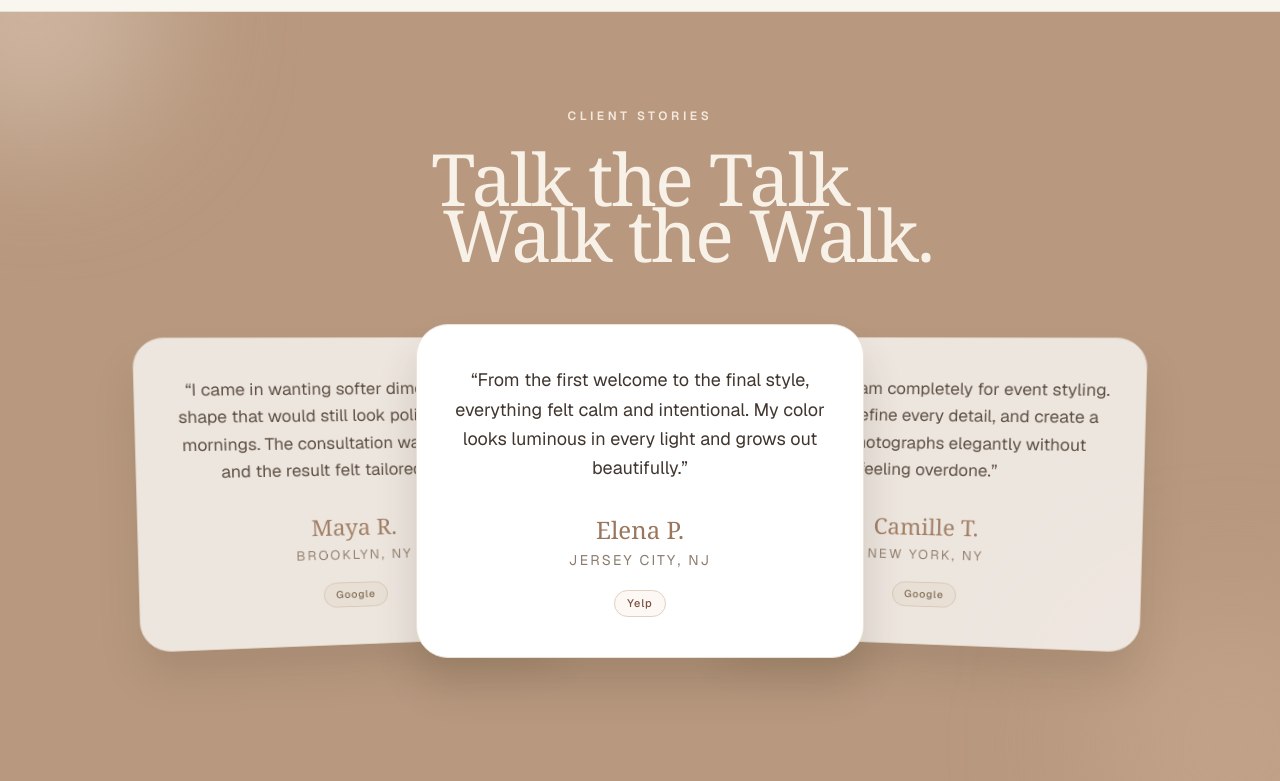
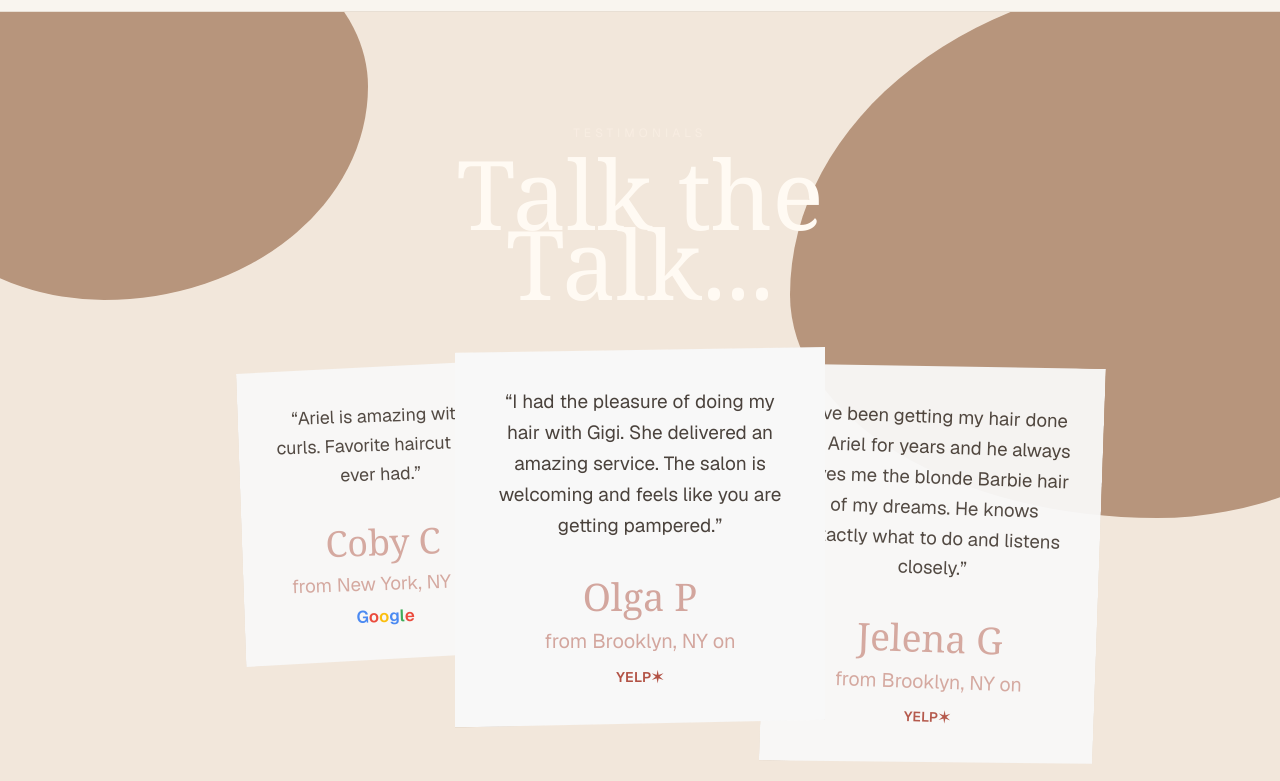
Before and after one commit to ugurcanyagiz/teamhairpro, a Next.js app: page / in a window 1280 px wide. Shown: the part 1040-1821 px from the top of the page. Built offline with nearby package versions, Linux system fonts and the light colour scheme.

Commit message:
Redesign homepage testimonials section styling

```diff
--- a/components/home/review-carousel-section.tsx
+++ b/components/home/review-carousel-section.tsx
@@ -13,43 +13,42 @@ type Review = {
 const reviews: Review[] = [
   {
     id: 1,
-    quote:
-      "I came in wanting softer dimension and a shape that would still look polished on busy mornings. The consultation was thoughtful, and the result felt tailored to me.",
-    name: "Maya R.",
-    location: "Brooklyn, NY",
+    quote: "Ariel is amazing with curls. Favorite haircut I\'ve ever had.",
+    name: "Coby C",
+    location: "New York, NY",
     source: "Google",
   },
   {
     id: 2,
     quote:
-      "From the first welcome to the final style, everything felt calm and intentional. My color looks luminous in every light and grows out beautifully.",
-    name: "Elena P.",
-    location: "Jersey City, NJ",
+      "I had the pleasure of doing my hair with Gigi. She delivered an amazing service. The salon is welcoming and feels like you are getting pampered.",
+    name: "Olga P",
+    location: "Brooklyn, NY",
     source: "Yelp",
   },
   {
     id: 3,
     quote:
-      "I trust this team completely for event styling. They listen, refine every detail, and create a look that photographs elegantly without feeling overdone.",
-    name: "Camille T.",
-    location: "New York, NY",
-    source: "Google",
+      "I\'ve been getting my hair done by Ariel for years and he always gives me the blonde Barbie hair of my dreams. He knows exactly what to do and listens closely.",
+    name: "Jelena G",
+    location: "Brooklyn, NY",
+    source: "Yelp",
   },
   {
     id: 4,
     quote:
-      "The cut brought movement back to my hair and made everyday styling genuinely easier. It still keeps its shape weeks later, which is rare for me.",
-    name: "Nora L.",
-    location: "Hoboken, NJ",
-    source: "Yelp",
+      "From consultation to finish, everything felt calm and intentional. My color looks luminous in every light and grows out beautifully.",
+    name: "Elena P",
+    location: "Jersey City, NJ",
+    source: "Google",
   },
   {
     id: 5,
     quote:
-      "I wanted modern but still timeless, and they struck that balance perfectly. The service felt refined, warm, and completely client-focused.",
-    name: "Ari S.",
-    location: "Queens, NY",
-    source: "Google",
+      "The cut brought movement back to my hair and made everyday styling genuinely easier. It still keeps its shape weeks later.",
+    name: "Nora L",
+    location: "Hoboken, NJ",
+    source: "Yelp",
   },
 ];
 
@@ -57,16 +56,20 @@ const AUTOPLAY_INTERVAL_MS = 5000;
 const SWIPE_THRESHOLD = 46;
 
 function SourceBadge({ source }: { source: Review["source"] }) {
-  const badgeClass =
-    source === "Google"
-      ? "border-[#e3d6c8] bg-[#faf7f2] text-[#6e5b47]"
-      : "border-[#e0d2c3] bg-[#fdf8f4] text-[#7a4f44]";
+  if (source === "Google") {
+    return (
+      <span className="inline-flex items-center text-lg font-semibold leading-none">
+        <span className="text-[#4285F4]">G</span>
+        <span className="text-[#EA4335]">o</span>
+        <span className="text-[#FBBC05]">o</span>
+        <span className="text-[#4285F4]">g</span>
+        <span className="text-[#34A853]">l</span>
+        <span className="text-[#EA4335]">e</span>
+      </span>
+    );
+  }
 
-  return (
-    <span className={`inline-flex items-center rounded-full border px-3 py-1 text-[11px] font-medium tracking-[0.08em] ${badgeClass}`}>
-      {source}
-    </span>
-  );
+  return <span className="text-sm font-semibold uppercase tracking-wide text-[#b25245]">yelp✶</span>;
 }
 
 export function ReviewCarouselSection() {
@@ -132,23 +135,24 @@ export function ReviewCarouselSection() {
   };
 
   return (
-    <section id="proof" className="relative overflow-hidden bg-[#b8997f] px-6 py-20 lg:px-8 lg:py-24" aria-labelledby="reviews-heading">
-      <div className="pointer-events-none absolute inset-0">
-        <div className="absolute -left-24 -top-32 h-64 w-64 rounded-full bg-[#d7c2af]/70 blur-3xl" />
-        <div className="absolute -right-24 bottom-0 h-72 w-72 rounded-full bg-[#c8a98f]/60 blur-3xl" />
+    <section id="proof" className="relative overflow-hidden bg-[#f2e7db] px-6 py-24 lg:px-10 lg:py-28" aria-labelledby="reviews-heading">
+      <div className="pointer-events-none absolute inset-0 overflow-hidden">
+        <div className="absolute -left-28 -top-20 h-[23rem] w-[30rem] rounded-[60%_40%_55%_45%/52%_42%_58%_48%] bg-[#b7957c]" />
+        <div className="absolute right-[-18%] top-[-4%] h-[34rem] w-[45rem] rounded-[58%_42%_49%_51%/59%_39%_61%_41%] bg-[#b7957c]" />
+        <div className="absolute -bottom-40 left-1/4 h-[20rem] w-[25rem] rounded-[56%_44%_48%_52%/62%_38%_62%_38%] bg-[#b7957c]" />
       </div>
 
       <div className="relative mx-auto w-full max-w-6xl">
-        <div className="text-center text-[#f8f1e8]">
-          <p className="text-xs font-semibold uppercase tracking-[0.3em] text-[#f4e9dc]">Client stories</p>
-          <h2 id="reviews-heading" className="mt-5 font-serif text-5xl font-normal leading-[0.95] tracking-tight sm:text-6xl lg:text-7xl">
-            <span className="block">Talk the Talk</span>
-            <span className="-mt-3 block pl-6 sm:pl-16 lg:pl-24">Walk the Walk.</span>
+        <div className="text-center text-[#fffaf3]">
+          <p className="text-[12px] uppercase tracking-[0.35em] text-[#f8ede2]">Testimonials</p>
+          <h2 id="reviews-heading" className="mt-3 font-serif text-6xl font-normal leading-[0.82] sm:text-7xl lg:text-8xl">
+            <span className="block">Talk the</span>
+            <span className="-mt-2 block">Talk...</span>
           </h2>
         </div>
 
         <div
-          className="relative mt-14"
+          className="relative mt-12"
           onMouseEnter={() => setIsHovered(true)}
           onMouseLeave={() => setIsHovered(false)}
           onPointerDown={handlePointerDown}
@@ -158,48 +162,52 @@ export function ReviewCarouselSection() {
           aria-roledescription="carousel"
           aria-label="Client reviews"
         >
-          <div className="hidden h-[420px] md:block" style={{ perspective: "1200px" }}>
+          <div className="hidden h-[430px] md:block" style={{ perspective: "1200px" }}>
             {reviews.map((review, index) => {
               const isActive = index === activeIndex;
               const isPrevious = index === previousIndex;
               const isNext = index === nextIndex;
               const isVisible = isActive || isPrevious || isNext;
 
-              let transform = "translateX(0) scale(0.9)";
+              let transform = "translateX(0) scale(0.92)";
               let opacity = 0;
               let zIndex = 0;
+              let widthClass = "max-w-[300px]";
 
               if (isActive) {
-                transform = "translateX(0) scale(1) rotateZ(0deg)";
+                transform = "translateX(0) translateY(-4px) scale(1) rotateZ(0deg)";
                 opacity = 1;
                 zIndex = 30;
+                widthClass = "max-w-[370px]";
               } else if (isPrevious) {
-                transform = "translateX(-64%) scale(0.92) rotateY(8deg) rotateZ(-1.5deg)";
-                opacity = 0.75;
+                transform = "translateX(-86%) translateY(4px) scale(0.94) rotateZ(-2deg)";
+                opacity = 0.95;
                 zIndex = 20;
               } else if (isNext) {
-                transform = "translateX(64%) scale(0.92) rotateY(-8deg) rotateZ(1.5deg)";
-                opacity = 0.75;
+                transform = "translateX(86%) translateY(8px) scale(0.98) rotateZ(2deg)";
+                opacity = 0.95;
                 zIndex = 20;
+                widthClass = "max-w-[340px]";
               }
 
               return (
                 <article
                   key={review.id}
-                  className="absolute left-1/2 top-0 w-full max-w-md -translate-x-1/2 rounded-[2rem] border border-[#ece2d8] bg-white px-8 py-10 text-center shadow-[0_28px_40px_rgba(52,35,20,0.16)] transition-all duration-700 ease-out"
+                  className={`absolute left-1/2 top-0 w-full ${widthClass} -translate-x-1/2 bg-[#f8f8f8] px-8 py-10 text-center shadow-[0_10px_18px_rgba(58,38,20,0.2)] transition-all duration-700 ease-out`}
                   style={{
                     transform,
                     opacity,
                     zIndex,
                     visibility: isVisible ? "visible" : "hidden",
-                    transitionDuration: prefersReducedMotion ? "0ms" : "900ms",
+                    clipPath: "polygon(0% 1.5%, 100% 0%, 100% 98%, 0% 100%)",
+                    transitionDuration: prefersReducedMotion ? "0ms" : "850ms",
                   }}
                   aria-hidden={!isActive}
                 >
-                  <p className="text-lg leading-relaxed text-[#40362f]">“{review.quote}”</p>
-                  <p className="mt-8 font-serif text-2xl text-[#9a765d]">{review.name}</p>
-                  <p className="mt-1 text-sm uppercase tracking-[0.16em] text-[#8b7b6d]">{review.location}</p>
-                  <div className="mt-5 flex justify-center">
+                  <p className="text-[19px] leading-relaxed text-[#4a423c]">“{review.quote}”</p>
+                  <p className="mt-9 font-serif text-[38px] leading-none text-[#d3a69e]">{review.name}</p>
+                  <p className="mt-3 text-xl text-[#d3a69e]">from {review.location} on</p>
+                  <div className="mt-3 flex justify-center">
                     <SourceBadge source={review.source} />
                   </div>
                 </article>
@@ -209,26 +217,26 @@ export function ReviewCarouselSection() {
 
           <div className="md:hidden">
             <article
-              className="mx-auto w-full max-w-md rounded-[1.75rem] border border-[#ece2d8] bg-white px-7 py-9 text-center shadow-[0_24px_32px_rgba(52,35,20,0.16)] transition-transform duration-700"
-              style={{ transform: `translateX(${dragOffset * 0.15}px)` }}
+              className="mx-auto w-full max-w-md bg-[#f8f8f8] px-7 py-9 text-center shadow-[0_10px_18px_rgba(58,38,20,0.2)] transition-transform duration-700"
+              style={{ transform: `translateX(${dragOffset * 0.15}px)`, clipPath: "polygon(0% 1.5%, 100% 0%, 100% 98%, 0% 100%)" }}
             >
-              <p className="text-base leading-relaxed text-[#40362f]">“{reviews[activeIndex].quote}”</p>
-              <p className="mt-7 font-serif text-2xl text-[#9a765d]">{reviews[activeIndex].name}</p>
-              <p className="mt-1 text-xs uppercase tracking-[0.16em] text-[#8b7b6d]">{reviews[activeIndex].location}</p>
-              <div className="mt-5 flex justify-center">
+              <p className="text-base leading-relaxed text-[#4a423c]">“{reviews[activeIndex].quote}”</p>
+              <p className="mt-7 font-serif text-4xl leading-none text-[#d3a69e]">{reviews[activeIndex].name}</p>
+              <p className="mt-2 text-lg text-[#d3a69e]">from {reviews[activeIndex].location} on</p>
+              <div className="mt-3 flex justify-center">
                 <SourceBadge source={reviews[activeIndex].source} />
               </div>
             </article>
           </div>
 
-          <div className="mt-10 flex justify-center gap-3" aria-label="Review slide selection">
+          <div className="mt-10 flex justify-center gap-2.5" aria-label="Review slide selection">
             {reviews.map((review, index) => (
               <button
                 key={review.id}
                 type="button"
                 onClick={() => goToIndex(index)}
                 className={`h-2.5 w-2.5 rounded-full transition ${
-                  index === activeIndex ? "scale-110 bg-[#f6ede3]" : "bg-[#e7d8ca]/80 hover:bg-[#f6ede3]/90"
+                  index === activeIndex ? "bg-[#18110b]" : "bg-[#f4ede5] hover:bg-[#fff7f0]"
                 }`}
                 aria-label={`Show review ${index + 1}`}
                 aria-current={index === activeIndex}
```
